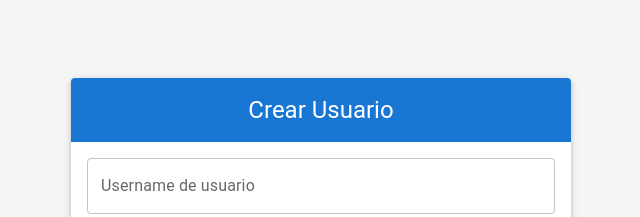
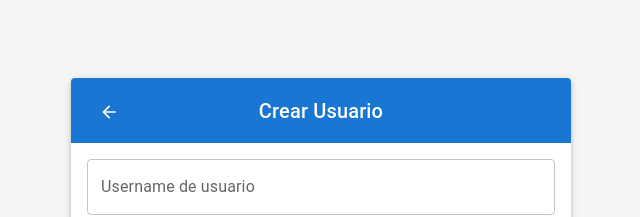
Before and after one commit to tiffanyasff/TiendaCaninosDS, a React (Create React App) app in the folder frontend/: page /registrarse in a window 1280 px wide. Shown: the top 217 px of the page, without its empty margins (319-959 px from the left). Built offline with nearby package versions, Linux system fonts and the light colour scheme.

Commit message:
Agregamos el boton para regresar al inicio de la pagina en el login y sign up

```diff
--- a/frontend/src/componentes/LoginForm.js
+++ b/frontend/src/componentes/LoginForm.js
@@ -1,9 +1,9 @@
 import React, { useState } from "react";
 import { Box, Button, TextField, Typography, Grid, Alert } from "@mui/material";
+import { ArrowBack } from "@mui/icons-material"; // Icono de flecha hacia atrás
 import axios from "axios";
 import { useNavigate } from "react-router-dom";
-import { useAuth } from "../AuthContext"; // Asegúrate de importar correctamente
-
+import { useAuth } from "../AuthContext";
 const LoginForm = () => {
   const { login } = useAuth(); // Usamos el contexto para acceder al login
   const [formData, setFormData] = useState({
@@ -41,7 +41,7 @@ const LoginForm = () => {
         setSuccess("Login exitoso");
         setError("");
         console.log("Usuario logueado:", response.data);
-        navigate("/inicio   "); // Redirige a la página principal
+        navigate("/inicio"); // Redirige a la página principal
       }
     } catch (err) {
       setError("Credenciales incorrectas");
@@ -52,6 +52,14 @@ const LoginForm = () => {
 
   return (
     <Box sx={{ maxWidth: 500, margin: "auto", mt: 5 }}>
+      <Button
+        startIcon={<ArrowBack />}
+        onClick={() => navigate(-1)} // Regresa a la página anterior
+        sx={{ mb: 2 }}
+      >
+        Volver
+      </Button>
+
       <Typography variant="h4" gutterBottom>
         Iniciar sesión
       </Typography>
--- a/frontend/src/componentes/Registrarse.js
+++ b/frontend/src/componentes/Registrarse.js
@@ -8,6 +8,7 @@ import {
   CardContent,
   CardHeader,
 } from "@mui/material";
+import { ArrowBack } from "@mui/icons-material"; // Icono de flecha hacia atrás
 import { useForm, Controller } from "react-hook-form";
 import { useNavigate } from "react-router-dom";
 import AxiosInstance from "./Axios";
@@ -57,11 +58,31 @@ const Registrarse = () => {
     >
       <Card sx={{ maxWidth: 500, width: "100%", boxShadow: 3 }}>
         <CardHeader
-          title="Crear Usuario"
+          title={
+            <>
+              <Button //Back
+                startIcon={<ArrowBack />}
+                onClick={() => navigate(-1)}
+                sx={{
+                  position: "absolute",
+                  top: "18px",
+                  left: "12px",
+                  color: "white",
+                  fontWeight: "bold",
+                }}
+              >
+              </Button>
+              <Typography variant="h6" component="span">
+                Crear Usuario
+              </Typography>
+            </>
+          }
           sx={{
+            position: "relative",
             backgroundColor: "#1976d2",
             color: "white",
             textAlign: "center",
+            padding: "16px",
           }}
         />
         <CardContent>
```
